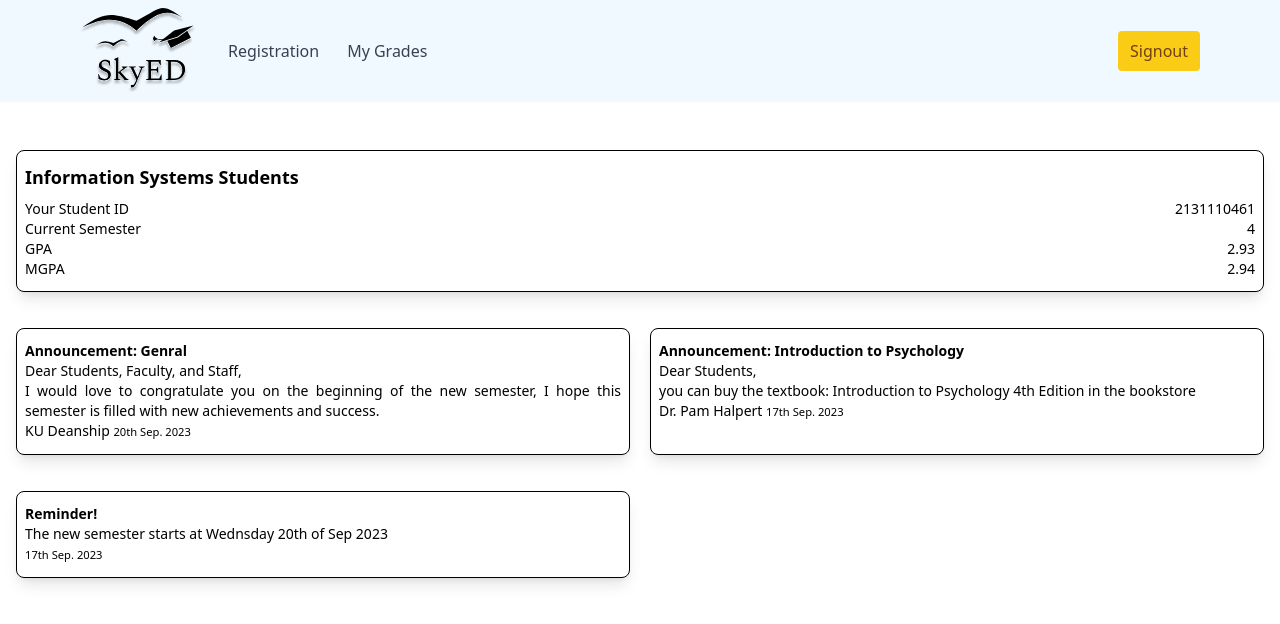
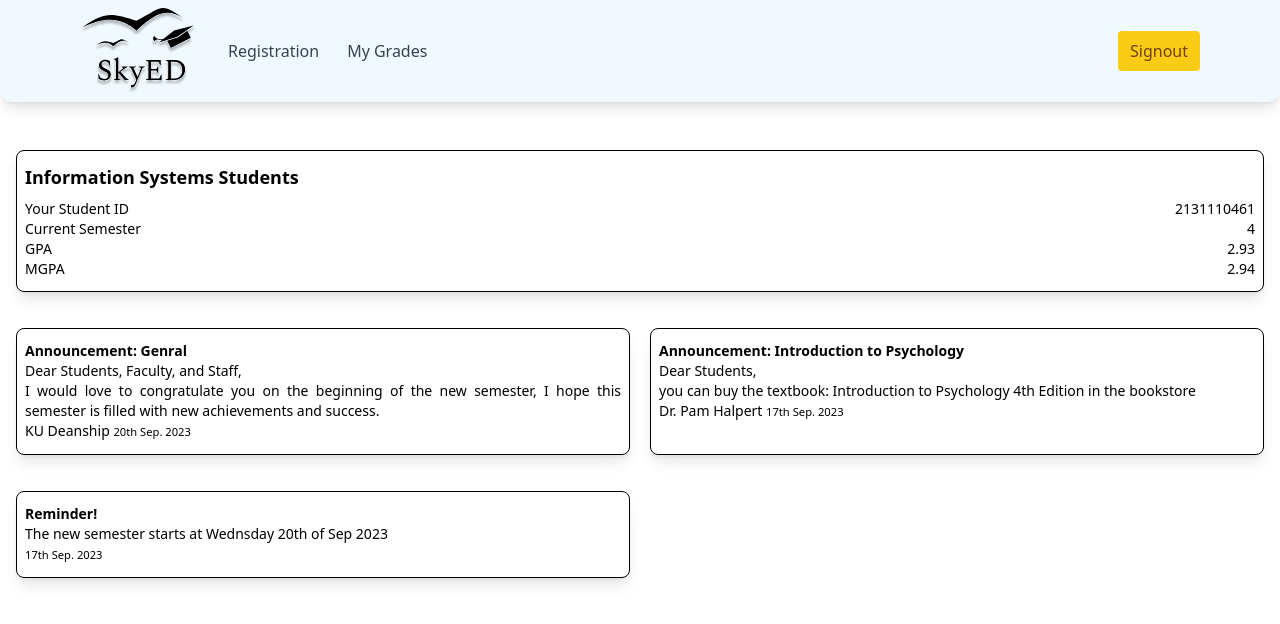
Before and after one commit to Omar-Alsulaiteen/blue-team-proto, a plain HTML site: page Prototype/announcement.html in a window 1280 px wide. Drawn offline with nearby package versions, Linux system fonts and the light colour scheme.

Commit message:
rounded n stuff

```diff
--- a/Prototype/announcement.html
+++ b/Prototype/announcement.html
@@ -18,7 +18,7 @@
   <title>Student Page</title>
 </head>
 <body>
-  <nav class="bg-[#F0F9FF]">
+  <nav class="bg-[#F0F9FF] rounded-b-xl  shadow-lg">
     <div class="max-w-6xl mx-auto px-4 py-2">
       <div class="flex justify-between">
           <div class="flex space-x-4">
```
